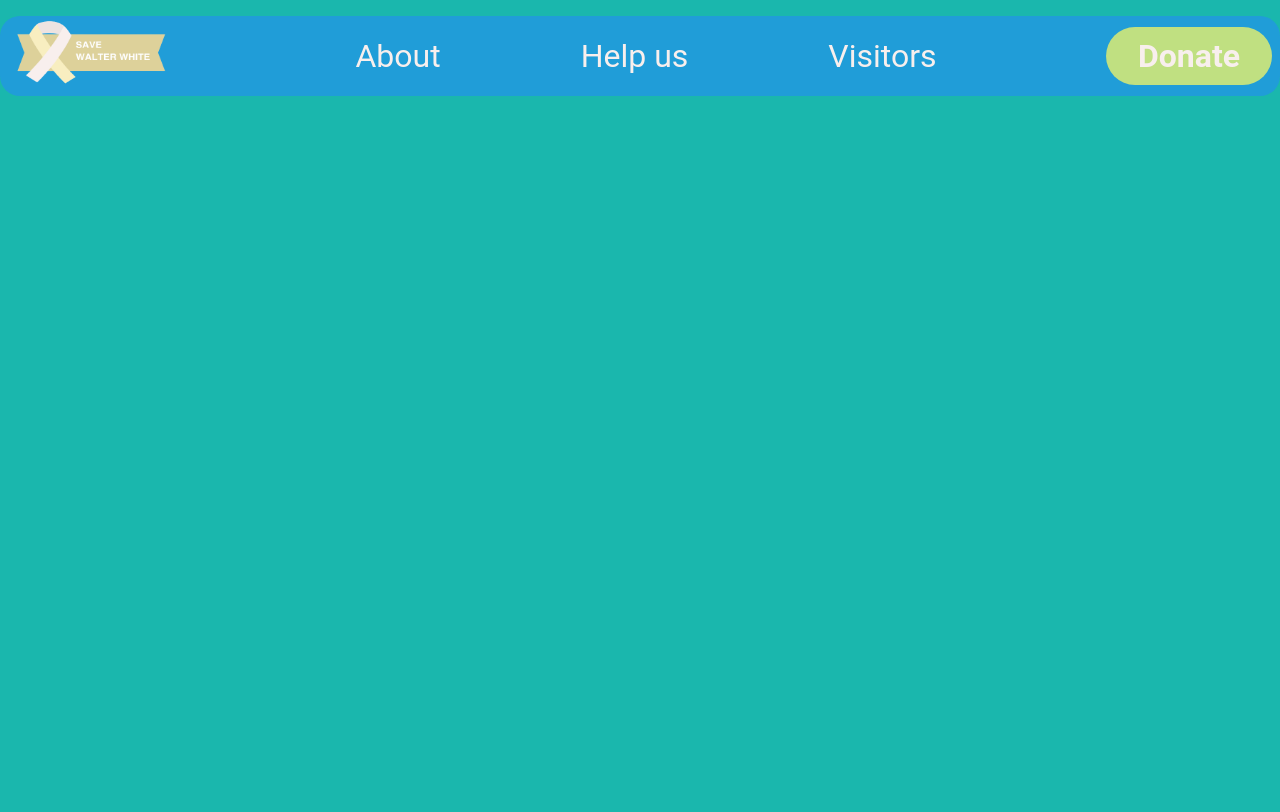
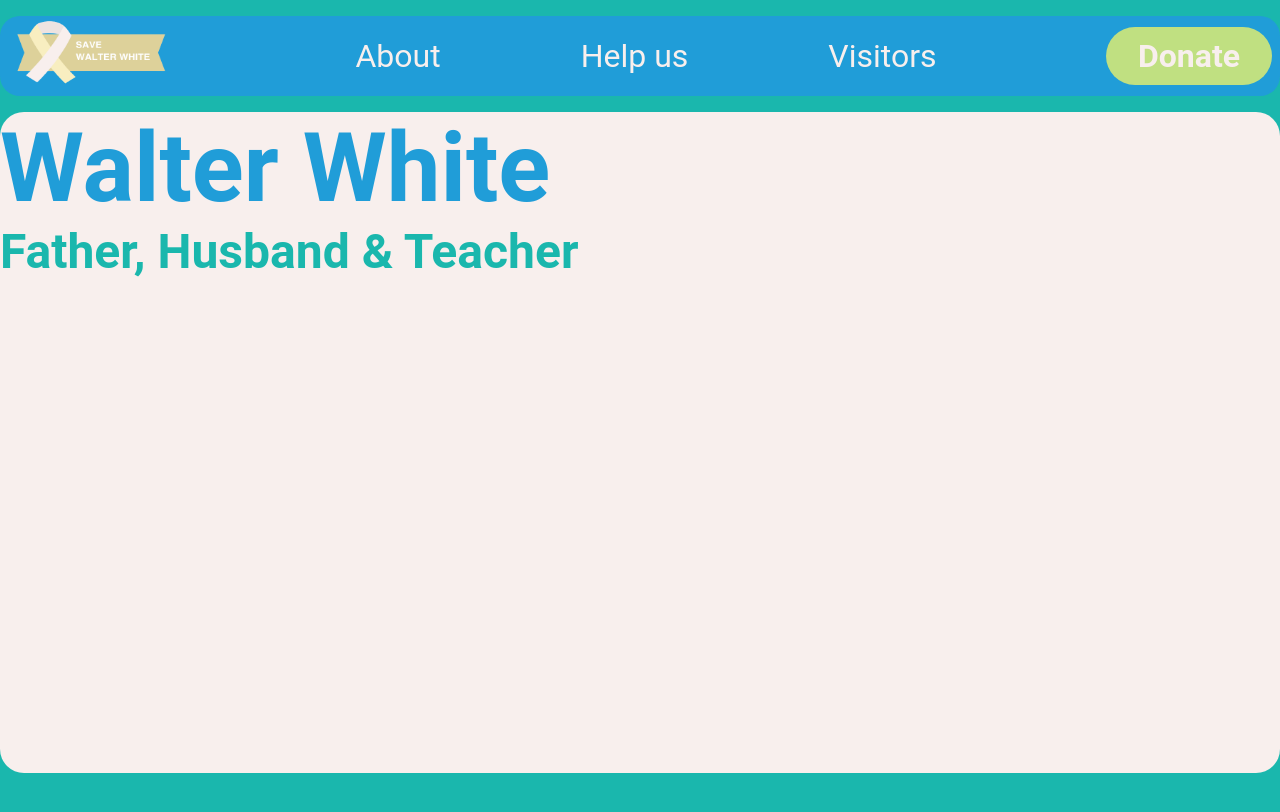
Before and after one commit to SirFrank0/pagemain, a plain HTML site: page index.html in a window 1280 px wide. Drawn offline with Linux system fonts and the light colour scheme.

Commit message:
h1 and h2 added

```diff
--- a/index.html
+++ b/index.html
@@ -24,6 +24,13 @@
 
     </nav>
 
+    <section class="about">
+        <h1>Walter White</h1>
+        <h2>Father, Husband & Teacher</h2>
+
+
+    </section>
+
 
 </body>
 </html>
--- a/styles/styles.css
+++ b/styles/styles.css
@@ -61,6 +61,33 @@ color: #f8efed;
 
 }
 
+.about{
+    margin-top: 16px;
+    width: 100%;
+    height: 661px;
+    background: #F8EFED;
+    border-radius: 24px;
+
+}
+
+.about h1{
+    font-family: 'Roboto';
+font-style: normal;
+font-weight: 700;
+font-size: 96px;
+line-height: 112px;
+color: #209DD8;
+}
+
+.about h2{
+    font-family: 'Roboto';
+    font-style: normal;
+    font-weight: 700;
+    font-size: 48px;
+    line-height: 56px;
+    color: #1AB7AD;
+}
+
 
 @media (max-width: 420px){
     .bannerText{
```
